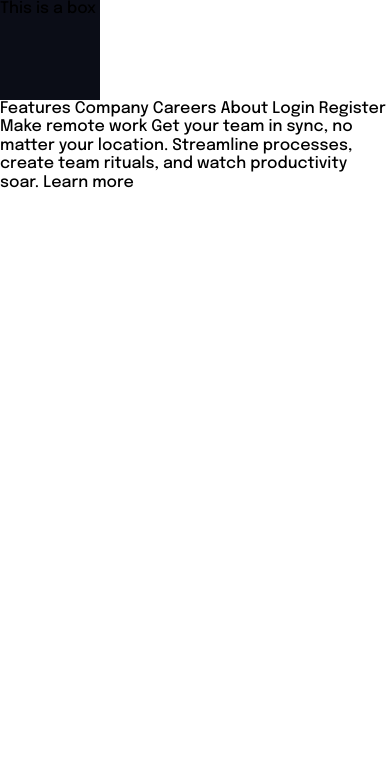
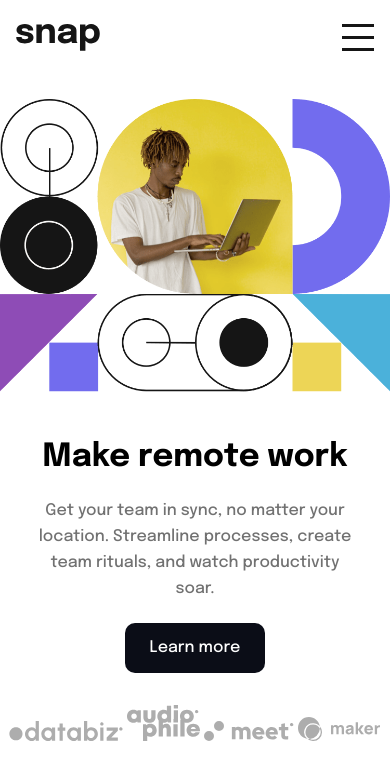
Before and after one commit to bengera/intro-section-with-dropdown-navigation-main, a website: page index.html in a window 390 px wide. Drawn offline with Linux system fonts and the light colour scheme.

Commit message:
mobile-start

```diff
--- a/index.html
+++ b/index.html
@@ -19,25 +19,36 @@
 
 <body>
 
-  <div class="box">
-    This is a box
-  </div>
+  <nav class="nav">
+    <img src = "images/logo.svg" alt="logo"/>
+    <img src = "images/icon-menu.svg" alt="icon-menu"/>
+  </nav>
 
-  Features
-  Company
-  Careers
-  About
 
-  Login
-  Register
-
-  Make remote work
-
-  Get your team in sync, no matter your location. Streamline processes,
+  <main>
+  <div class="container">
+    <div class="image-container">
+    <img src="images/image-hero-mobile.png" alt="icon-menu"/>
+          </div>
+          <h1>Make remote work</h1>
+  <p class="description">
+    Get your team in sync, no matter your location. Streamline processes,
   create team rituals, and watch productivity soar.
 
-  Learn more
+  </p>
 
+  <button class="cta-btn">
+    Learn more
+  </button>
+
+  <div class="clients">
+    <img class="client-img" src="images/client-databiz.svg" alt="client-databiz"/>
+    <img class="client-img" src="images/client-audiophile.svg" alt="client-audiophile"/>
+    <img class="client-img" src="images/client-meet.svg" alt="client-meet"/>
+    <img class="client-img" src="images/client-maker.svg" alt="client-maker"/>
+  </div>
+</div><!--container-end-->
+</main>
 
 </body>
 
--- a/sass/_base.scss
+++ b/sass/_base.scss
@@ -53,8 +53,56 @@ body {
 
 }
 
-.box {
-    height: 100px;
-    width: 100px;
-    background-color: #0b0d17;
+
+
+.nav {
+  display: flex;
+  justify-content: space-between;
+  padding: 1rem;
+  margin-top: 0.5rem;
+ }
+
+ .container {
+  display: flex;
+  flex-direction: column;
+  align-items: center;
+ }
+
+
+ .image-container {
+   margin-top: $margin-small;
+   margin-bottom: 1.3rem;
+ }
+
+ img {
+  max-width:100%;
+  height:auto;
+  max-height:100%;
+
 }
+
+.description {
+  color: #717171;
+  line-height: 26px;
+  max-width: 85%;
+  text-align: center;
+  margin-bottom: 1.3rem;
+}
+
+.cta-btn {
+  background-color: $color-dark;
+  color: $color-white;
+  padding: 1rem;
+  border-radius: 10px;
+  width: 140px;
+  border: 0;
+  cursor: pointer;
+}
+
+.clients {
+  margin-top: $margin-small;
+}
+
+.client-img {
+
+}
```
Also changed, not shown: css/style.css.
